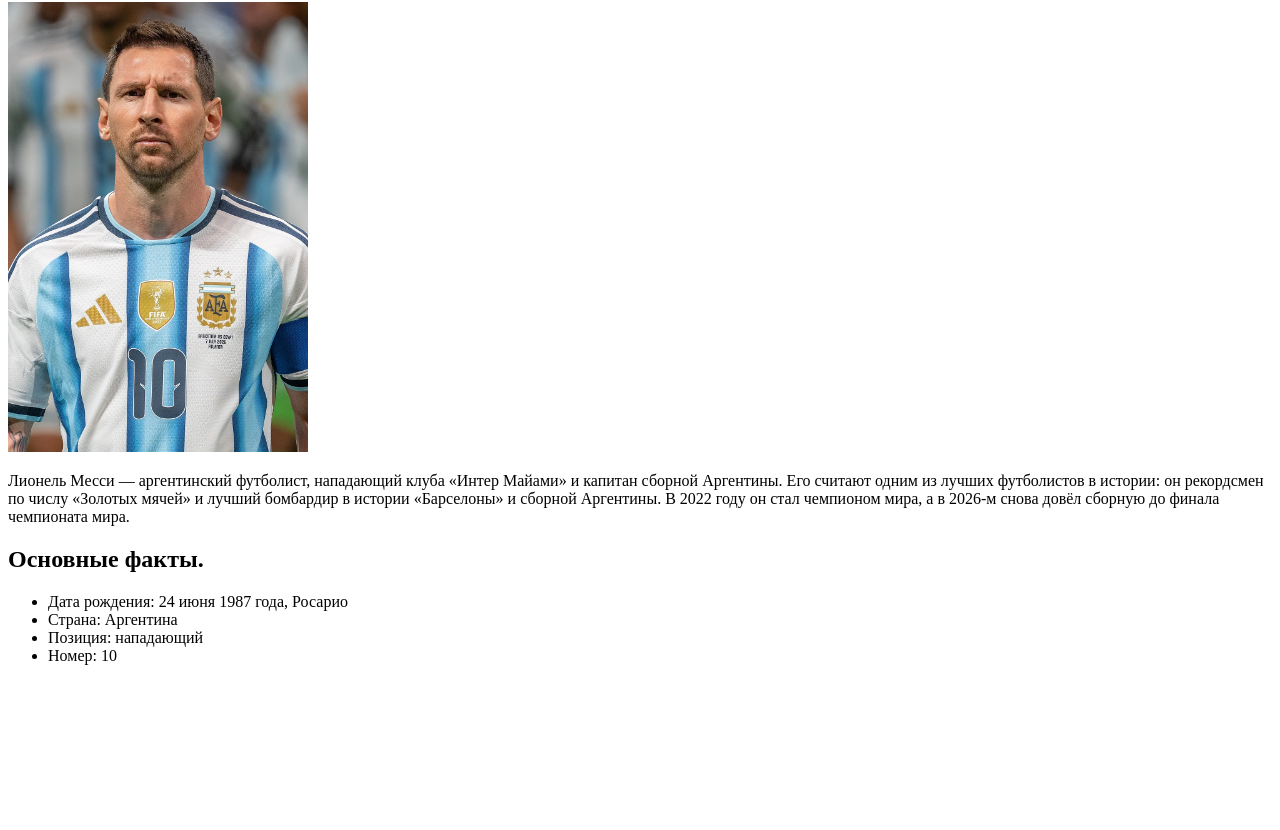
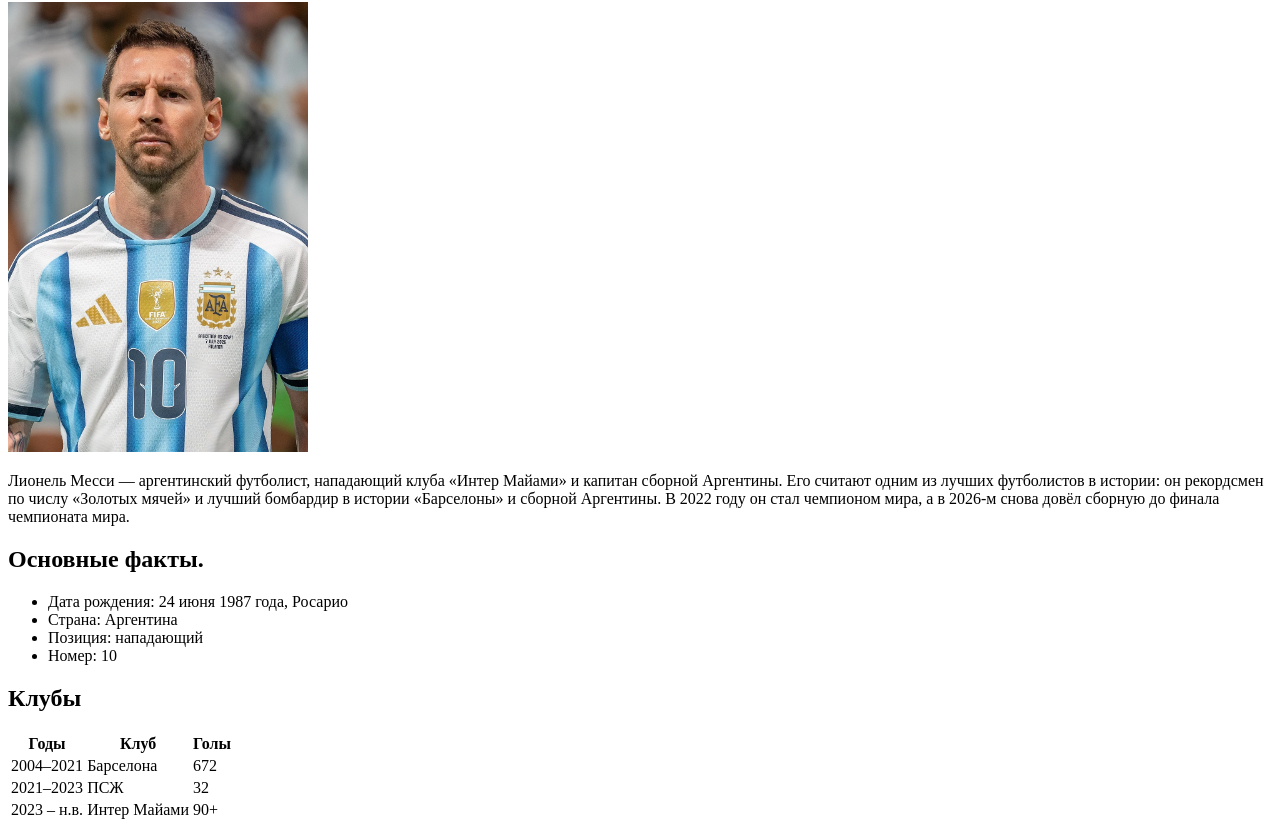
Before and after one commit to adamova1989-wq/footballer, a plain HTML site: page index.html in a window 1280 px wide. Shown: the part 78-908 px from the top of the page. Before the commit the page ends 800 px from the top, so only its background shows below. Drawn offline with Linux system fonts and the light colour scheme.

Commit message:
Добавила таблицу клубов

```diff
--- a/index.html
+++ b/index.html
@@ -26,5 +26,26 @@
       <li>Позиция: нападающий</li>
       <li>Номер: 10</li>
     </ul>
+    <h2>Клубы</h2>
+    <table>
+      <tr>
+        <th>Годы</th>
+        <th>Клуб</th>
+        <th>Голы</th>
+      </tr>
+      <td>2004–2021</td>
+      <td>Барселона</td>
+      <td>672</td>
+      <tr>
+        <td>2021–2023</td>
+        <td>ПСЖ</td>
+        <td>32</td>
+      </tr>
+      <tr>
+        <td>2023 – н.в.</td>
+        <td>Интер Майами</td>
+        <td>90+</td>
+      </tr>
+    </table>
   </body>
 </html>
```
